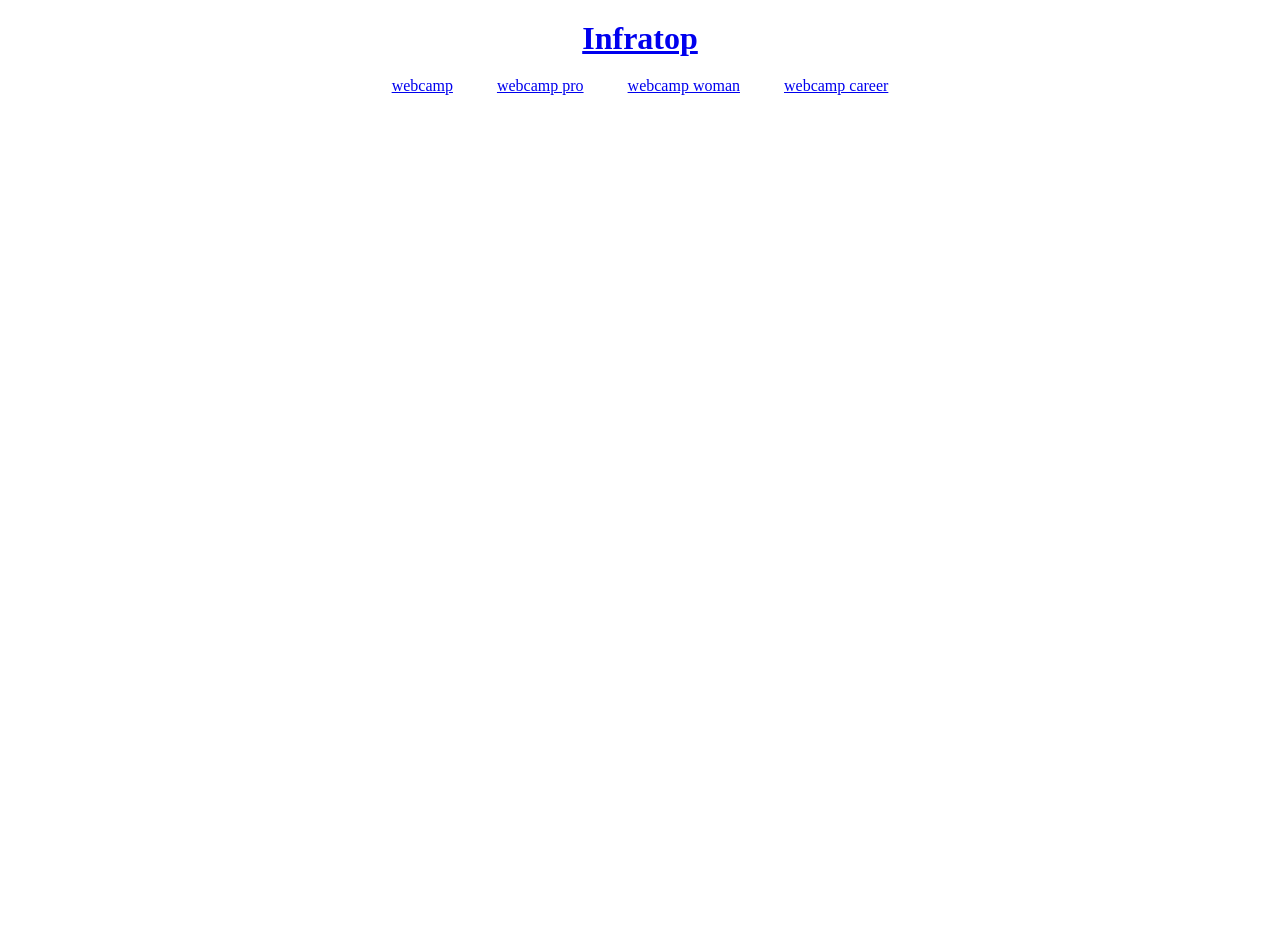
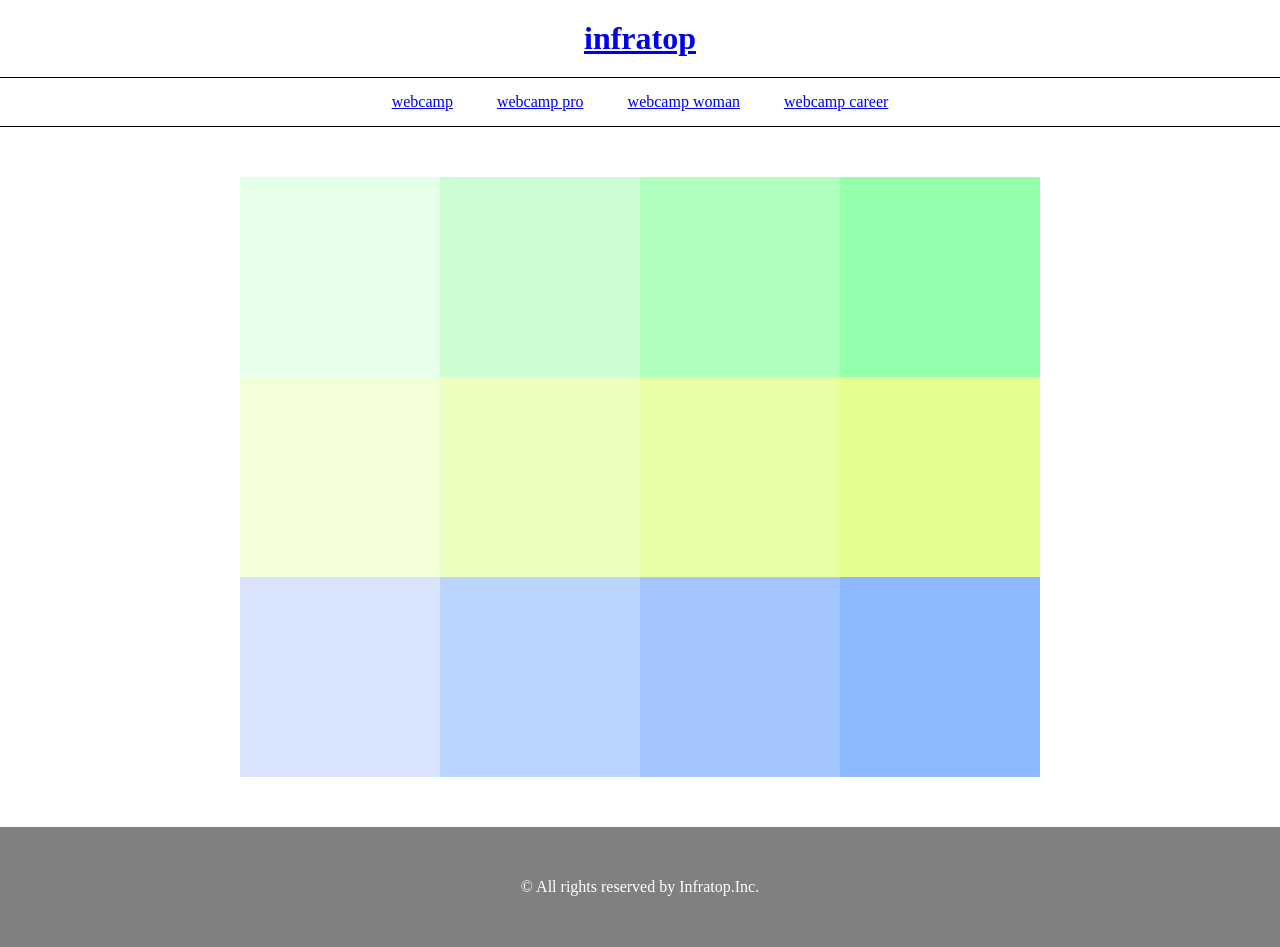
Before and after one commit to yoshikaneichimura/1-5, a plain HTML site: page index.html in a window 1280 px wide. Before the commit the page ends 800 px from the top, so only its background shows below. Drawn offline with Linux system fonts and the light colour scheme.

Commit message:
[Finish]1-5

```diff
--- a/index.html
+++ b/index.html
@@ -10,7 +10,7 @@
 			<header>
 			  <h1>
 			    <a href="index.html">
-			      Infratop
+			      infratop
 			    </a>
 			   </h1>
 			</header>
@@ -24,8 +24,29 @@
 			  </ul>
 			</nav>
 
-			<main></main>
-			<footer></footer>
+			<main>
+
+					<div class="block1"></div>
+					<div class="block2"></div>
+					<div class="block3"></div>
+					<div class="block4"></div>
+					<div class="block5"></div>
+					<div class="block6"></div>
+					<div class="block7"></div>
+					<div class="block8"></div>
+					<div class="block9"></div>
+					<div class="block10"></div>
+					<div class="block11"></div>
+					<div class="block12"></div>
+
+			</main>
+
+			<footer>
+
+				<p class="footer-text">© All rights reserved by Infratop.Inc. </p>
+
+			</footer>
+
 		</body>
 
 	</html>
--- a/style.css
+++ b/style.css
@@ -5,16 +5,16 @@
 }
 
 header {
+  width:100%;
+  margin: 20px 0;
   text-align: center;
-
-}
-
-h1 {
-  margin:20px 0;
 }
 
 .nav-list {
-  text-align: center
+  text-align: center;
+  border-top: 1px solid;
+  border-bottom: 1px solid;
+  padding: 15px 0;
 }
 
 .nav-list-item {
@@ -22,6 +22,93 @@ h1 {
   margin: 0 20px;
 }
 
+main {
+  width: 800px;
+  height: 600px;
+  margin: 50px auto;
+  display: flex;
+  flex-wrap: wrap;
+}
+
+.block1 {
+  width: 200px;
+  height: 200px;
+  background-color: #e6ffe9;
+}
+
+.block2 {
+  width: 200px;
+  height: 200px;
+  background-color: #cbffd3;
+}
+
+.block3 {
+  width: 200px;
+  height: 200px;
+  background-color: #aeffbd;
+}
+
+.block4 {
+  width: 200px;
+  height: 200px;
+  background-color: #93ffab;
+}
+
+.block5 {
+  width: 200px;
+  height: 200px;
+  background-color: #f3ffd8;
+}
+
+.block6 {
+  width: 200px;
+  height: 200px;
+  background-color: #edffbe;
+}
+
+.block7 {
+  width: 200px;
+  height: 200px;
+  background-color: #e9ffa5;
+}
+.block8 {
+  width: 200px;
+  height: 200px;
+  background-color: #e4ff8d;
+}
+
+.block9 {
+  width: 200px;
+  height: 200px;
+  background-color: #d9e5ff;
+}
+
+.block10 {
+  width: 200px;
+  height: 200px;
+  background-color: #bad3ff;
+}
+
+.block11 {
+  width: 200px;
+  height: 200px;
+  background-color: #a4c6ff;
+}
+
+.block12 {
+  width: 200px;
+  height: 200px;
+  background-color: #8eb8ff;
+}
+
 footer {
+  width: 100%;
+  height: 120px;
+  background-color: grey;
+  text-align: center;
+  line-height: 120px;
+}
 
+.footer-text{
+  color: white;
 }
```
